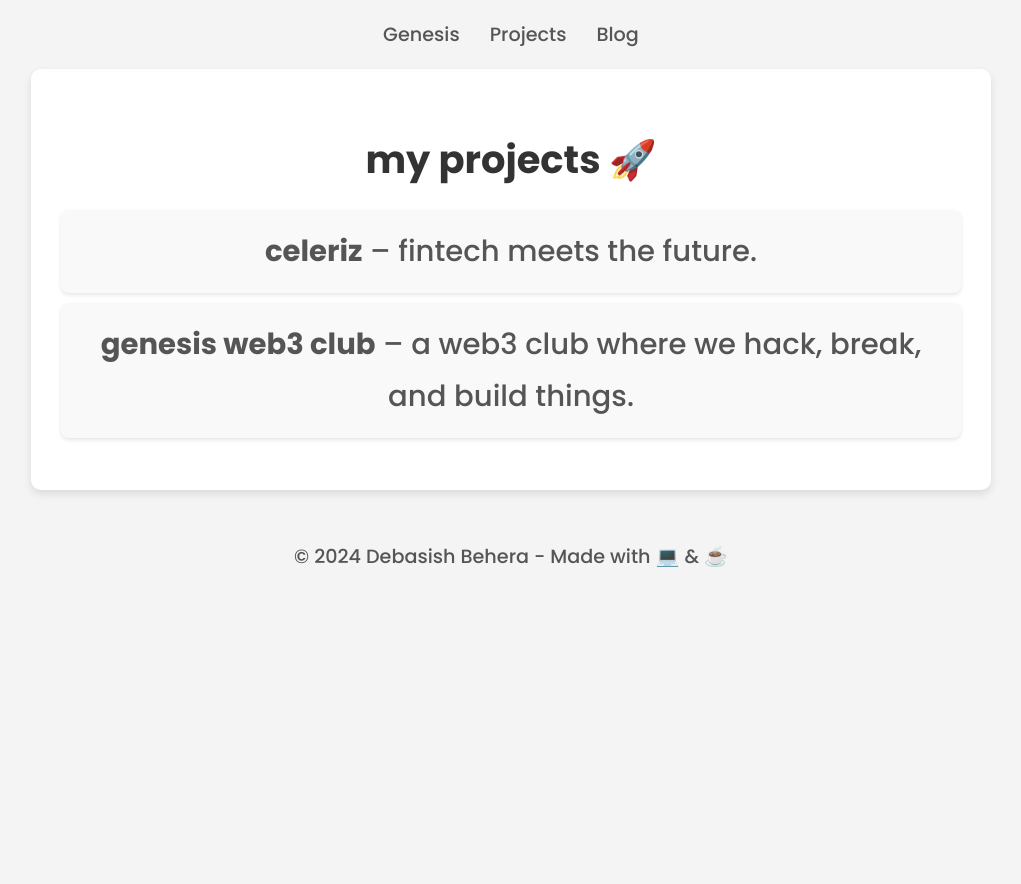
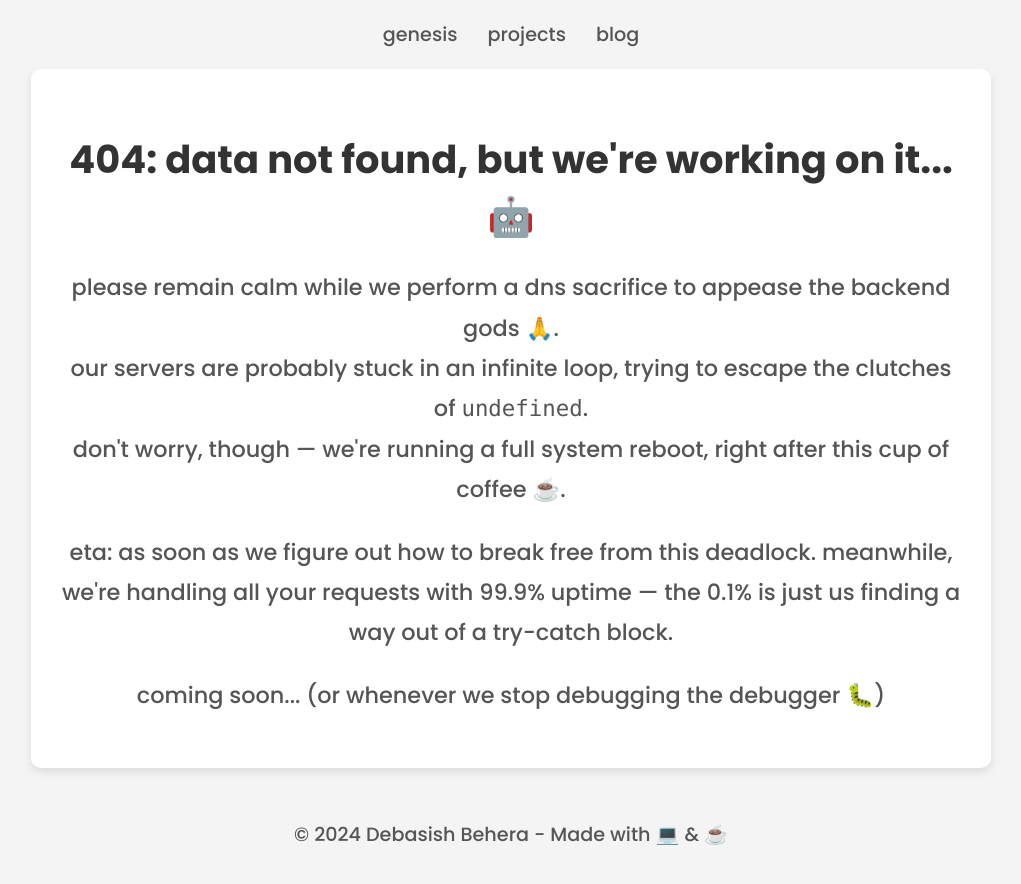
Before and after one commit to Debasish616/debasishbehera, a React (Create React App) app: page /projects in a window 1280 px wide. Shown: the top 884 px of the page, without its empty margins (129-1150 px from the left). Before the commit the page ends 800 px from the top, so only its background shows below. Built offline with nearby package versions, Linux system fonts and the light colour scheme.

Commit message:
hola amigo 2

```diff
--- a/src/components/NavBar.js
+++ b/src/components/NavBar.js
@@ -9,9 +9,9 @@ function NavBar() {
 
       <div className="nav-links">
       {/* <Link to="/"><h1>hola amigo 👋</h1></Link> */}
-      <Link to="/">Genesis</Link>
-        <Link to="/projects">Projects</Link>
-        <Link to="/contact">Blog</Link>
+      <Link to="/">genesis</Link>
+        <Link to="/projects">projects</Link>
+        <Link to="/blog">blog</Link>
       </div>
 
 
--- a/src/pages/Blog.js
+++ b/src/pages/Blog.js
@@ -4,12 +4,16 @@ import './Blog.css';
 function Blog() {
   return (
     <div className="blog">
-      <h2>blog</h2>
-      <ul>
-        <li>"why blockchain isn't a phase, mom"</li>
-        <li>"building fintech with less stress (and less coffee)"</li>
-        <li>"what happens when you give crypto to gen z?"</li>
-      </ul>
+      <h2>blog post incoming... just a few api calls away 🧑‍💻</h2>
+<p>
+  please be patient, our servers are busy making sure all the <code>console.logs</code> are cleared and the api requests are traveling at the speed of light (or so we hope).<br />
+  currently waiting for the json to return from the abyss of the backend, probably lost somewhere between a 200 and a 500 status code.
+</p>
+<p>
+  eta: once the code finally compiles without throwing a tantrum. meanwhile, feel free to enjoy some stack overflow tabs while we chase down that pesky null pointer exception.
+</p>
+<p>coming soon... or whenever the servers decide to cooperate 🤷‍♂️</p>
+
     </div>
   );
 }
--- a/src/pages/Projects.js
+++ b/src/pages/Projects.js
@@ -4,11 +4,17 @@ import './Projects.css';
 function Projects() {
   return (
     <div className="projects">
-      <h2>my projects 🚀</h2>
-      <ul>
-        <li><strong>celeriz</strong> – fintech meets the future.</li>
-        <li><strong>genesis web3 club</strong> – a web3 club where we hack, break, and build things.</li>
-      </ul>
+     <h2>404: data not found, but we're working on it... 🤖</h2>
+<p>
+  please remain calm while we perform a dns sacrifice to appease the backend gods 🙏.<br />
+  our servers are probably stuck in an infinite loop, trying to escape the clutches of <code>undefined</code>.<br />
+  don't worry, though — we're running a full system reboot, right after this cup of coffee ☕️.
+</p>
+<p>
+  eta: as soon as we figure out how to break free from this deadlock. meanwhile, we're handling all your requests with 99.9% uptime — the 0.1% is just us finding a way out of a try-catch block.
+</p>
+<p>coming soon... (or whenever we stop debugging the debugger 🐛)</p>
+
     </div>
   );
 }
```
